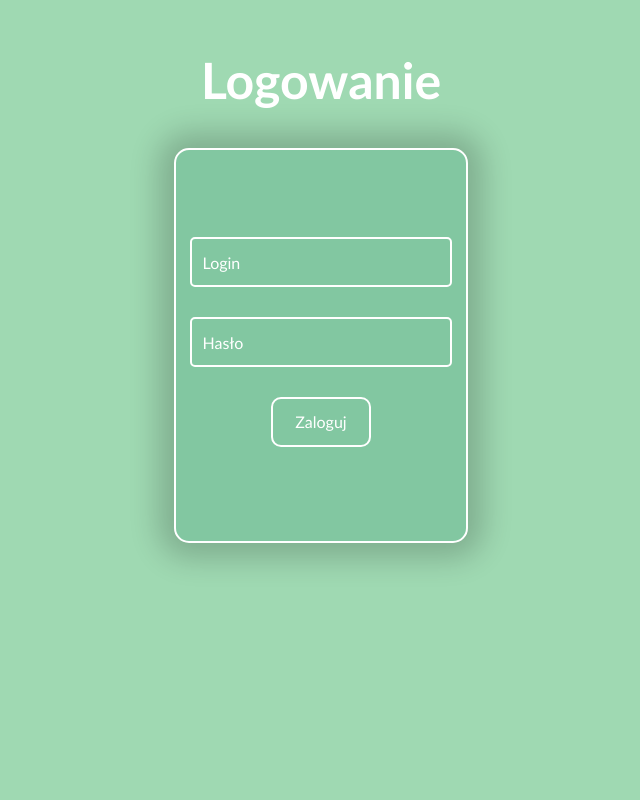
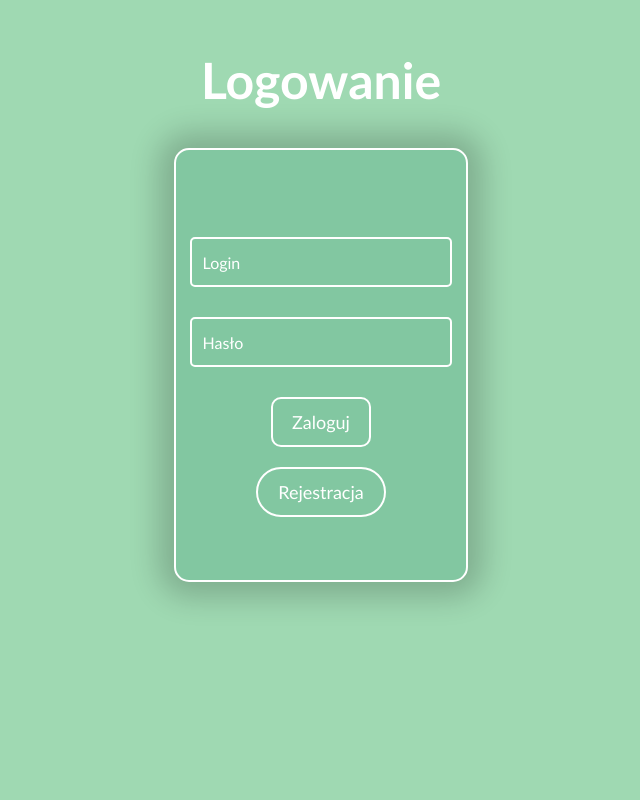
Before and after one commit to ZSET-Leszno/sklep, a PHP site: page /logowanie.html in a window 1280 px wide. Shown: the whole page, without its empty margins (319-959 px from the left). Run offline with PHP 8.4, Linux system fonts and the light colour scheme; some libraries are stand-ins or nearby versions.

Commit message:
logowanie

```diff
--- a/logowanie.css
+++ b/logowanie.css
@@ -30,6 +30,7 @@ body
     margin-left: auto;
     margin-right: auto;
     height: 50%;
+    min-width: 150px;
     width: 23%;
     background-color:#82c7a1;
     box-shadow: 0px 0px 30px 15px rgba(0, 0, 0, 0.2);
@@ -82,5 +83,20 @@ input::placeholder
   border: 2px #ffffff solid;
   border-radius: 10px;
   margin-top: 30px;
-  margin-bottom: 30%;
+  margin-bottom: 20px;
+  font-size: 18px;
 }
+
+.przycisk-rejestracja
+{
+  margin-left: auto;
+  margin-right: auto;
+  background: none;
+  color: #ffffff;
+  width: 130px;
+  height: 50px;
+  border: 2px #ffffff solid;
+  border-radius: 25px;
+  margin-bottom: 20%;
+  font-size: 18px;
+}
--- a/logowanie.html
+++ b/logowanie.html
@@ -30,6 +30,10 @@
                     <input class="przycisk-logowanie" type="submit" value="Zaloguj">
                 </div>
 
+                <div class="row">
+                    <input class="przycisk-rejestracja" type="submit" value="Rejestracja">
+                </div>
+
             </div>
 
 
```
